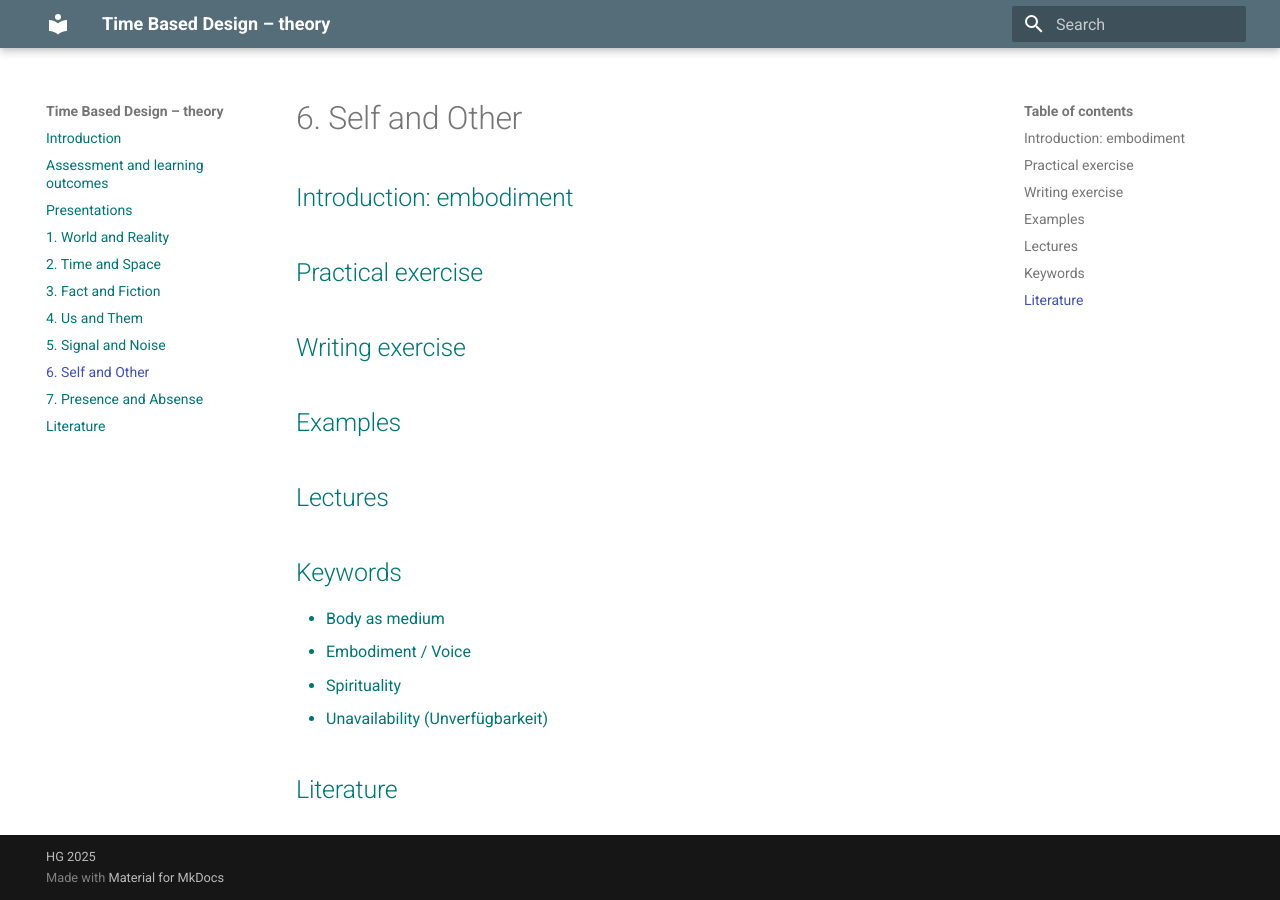
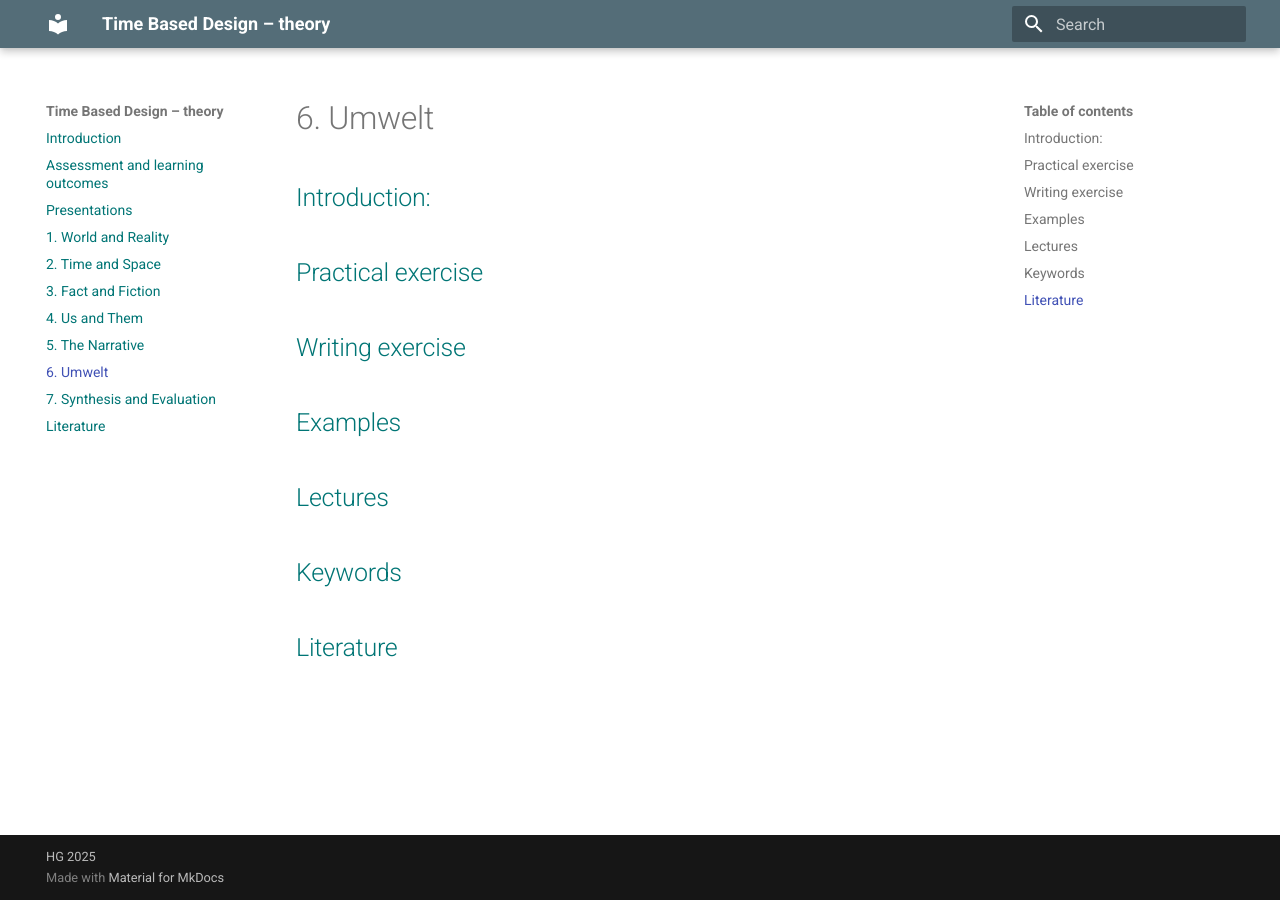
Before and after one commit to bart314/TBD, an MkDocs documentation site: the page built from docs/week6.md, in a window 1280 px wide. Built offline with MkDocs 1.6.1 and Material for MkDocs 9.7.7, drawn with Linux system fonts in a browser that asks for light colours; some web fonts are replaced.

Commit message:
Laatste echte les.

```diff
--- a/docs/week6.md
+++ b/docs/week6.md
@@ -1,6 +1,6 @@
-# 6. Self and Other
+# 6. Umwelt
 
-## Introduction: embodiment
+## Introduction:
 
 ## Practical exercise
 
@@ -11,9 +11,5 @@
 ## Lectures
 
 ## Keywords
-- Body as medium
-- Embodiment / Voice
-- Spirituality
-- Unavailability (Unverfügbarkeit)
 
 ## Literature
--- a/mkdocs.yml
+++ b/mkdocs.yml
@@ -61,7 +61,7 @@ nav:
   - 2. Time and Space: week2.md
   - 3. Fact and Fiction: week3.md
   - 4. Us and Them: week4.md
-  - 5. Signal and Noise: week5.md
-  - 6. Self and Other: week6.md
-  - 7. Presence and Absense: week7.md
+  - 5. The Narrative: week5.md
+  - 6. Umwelt: week6.md
+  - 7. Synthesis and Evaluation: week7.md
   - Literature: literature.md
```
Also changed, not shown: docs/presentations.md (+3 -0 lines), docs/week5.md (+1 -1 lines), docs/week7.md (+1 -5 lines), 1 other file.
